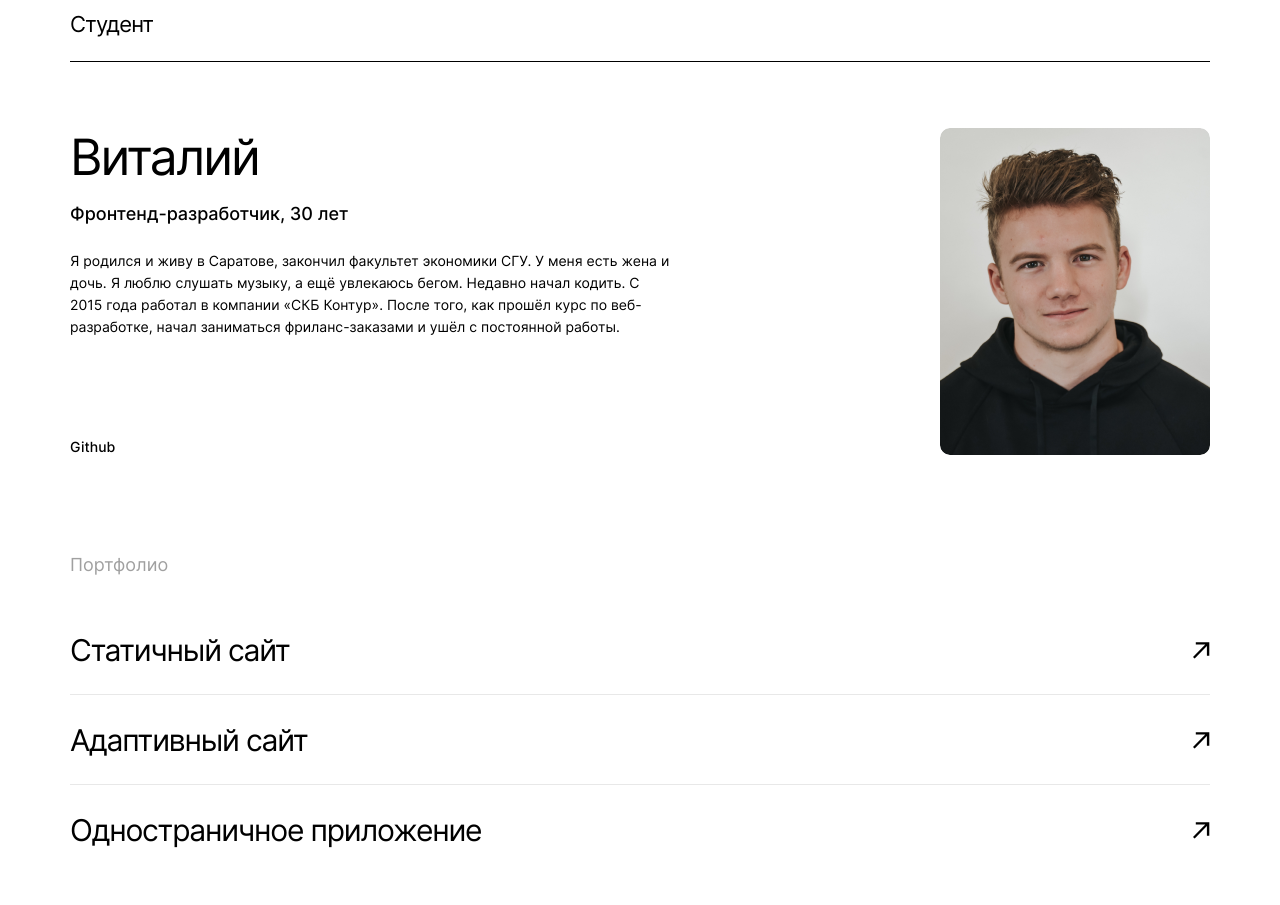
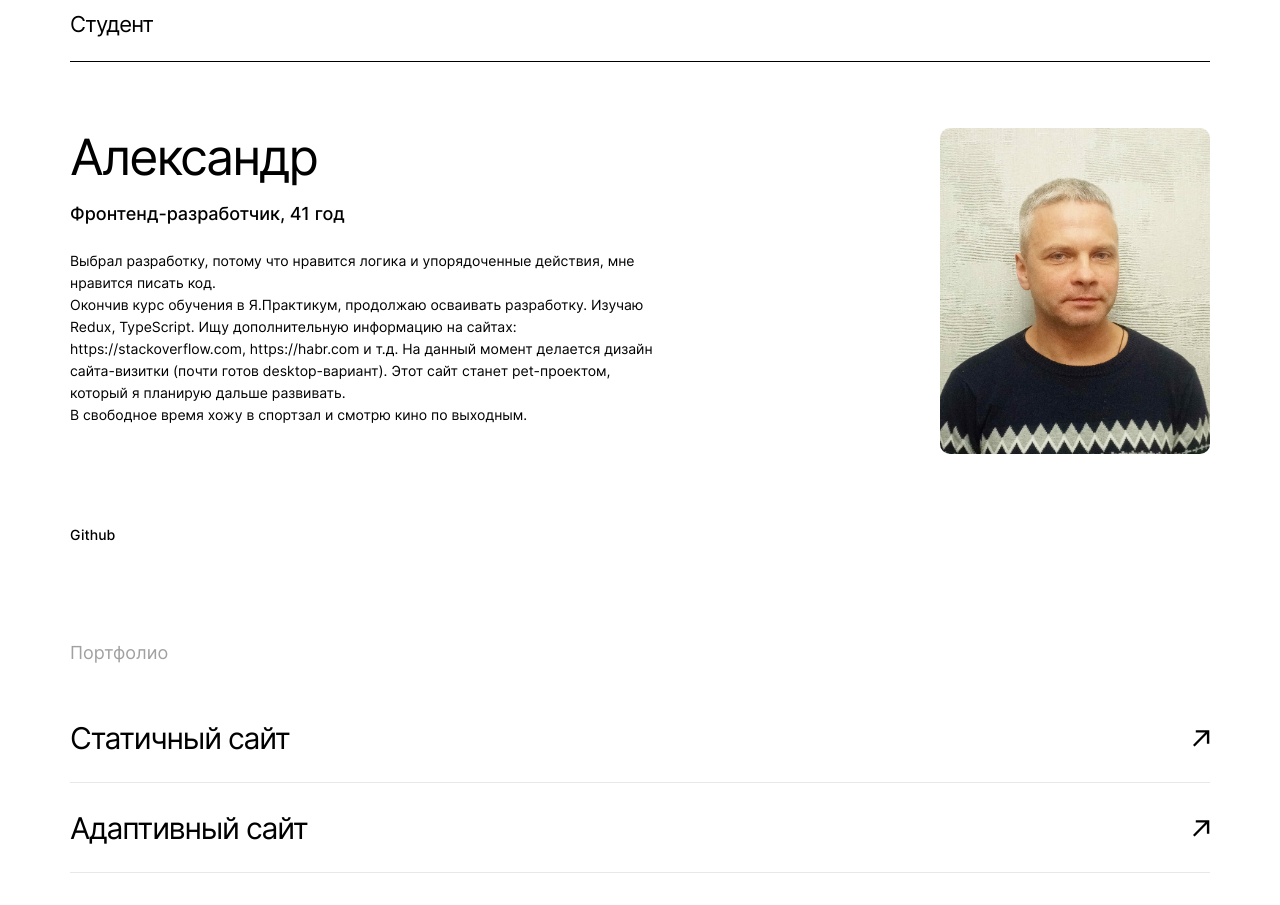
Before and after one commit to Alexandr-Ilin/movies-explorer-frontend, a React (Create React App) app: page / in a window 1280 px wide. Shown: the part 1980-2885 px from the top of the page. Built offline with nearby package versions, Linux system fonts and the light colour scheme.

Commit message:
about-me foto text

```diff
--- a/package.json
+++ b/package.json
@@ -1,7 +1,6 @@
 {
   "name": "movies-explorer-frontend",
   "version": "0.1.0",
-  "homepage": "https://alexandr-ilin.github.io/movies-explorer-frontend/",
   "private": true,
   "dependencies": {
     "@testing-library/jest-dom": "^5.16.5",
--- a/src/components/AboutMe/AboutMe.css
+++ b/src/components/AboutMe/AboutMe.css
@@ -44,12 +44,17 @@
   margin-block: 0;
   margin-bottom: 26px;
 }
+
 .about-me__description {
   font-size: 14px;
   line-height: 22px;
   font-weight: 400;
   margin-block: 0;
   margin-bottom: 99px;
+}
+
+.about-me__description-text {
+  margin-block: 0;
 }
 
 .about-me__foto {
--- a/src/components/AboutMe/AboutMe.js
+++ b/src/components/AboutMe/AboutMe.js
@@ -1,5 +1,5 @@
 import './AboutMe.css';
-import foto from '../../images/foto.png';
+import foto from '../../images/foto-min.jpg';
 
 function AboutMe() {
   return (
@@ -7,15 +7,31 @@ function AboutMe() {
       <h2 className="about-me__title">Студент</h2>
       <div className="about-me__container">
         <div className="about-me__container-text">
-          <h1 className="about-me__header">Виталий</h1>
-          <p className="about-me__description-title">Фронтенд-разработчик, 30 лет</p>
-          <p className="about-me__description">
+          <h1 className="about-me__header">Александр</h1>
+          <p className="about-me__description-title">Фронтенд-разработчик, 41 год</p>
+          {/* <p className="about-me__description">
             Я родился и живу в Саратове, закончил факультет экономики СГУ.
             У меня есть жена и дочь. Я люблю слушать музыку, а ещё увлекаюсь бегом.
             Недавно начал кодить. С 2015 года работал в компании «СКБ Контур».
             После того, как прошёл курс по веб-разработке,
             начал заниматься фриланс-заказами и ушёл с постоянной работы.
-          </p>
+          </p> */}
+          <div className="about-me__description">
+            <p className="about-me__description-text">
+              Выбрал разработку, потому что нравится логика и упорядоченные действия,
+              мне нравится писать код.
+            </p>
+            <p className="about-me__description-text">
+              Окончив курс обучения в Я.Практикум, продолжаю осваивать разработку.
+              Изучаю Redux, TypeScript.
+              Ищу дополнительную информацию на сайтах: https://stackoverflow.com, https://habr.com и т.д.
+              На данный момент делается дизайн сайта-визитки (почти готов desktop-вариант).
+              Этот сайт станет pet-проектом, который я планирую дальше развивать.
+            </p>
+            <p className="about-me__description-text">
+              В свободное время хожу в спортзал и смотрю кино по выходным.
+            </p>
+          </div>
           <a
             className="about-me__link"
             href="https://github.com/Alexandr-Ilin"
```
Also changed, not shown: src/images/foto-min.jpg (added), src/images/foto.jpg (added).
